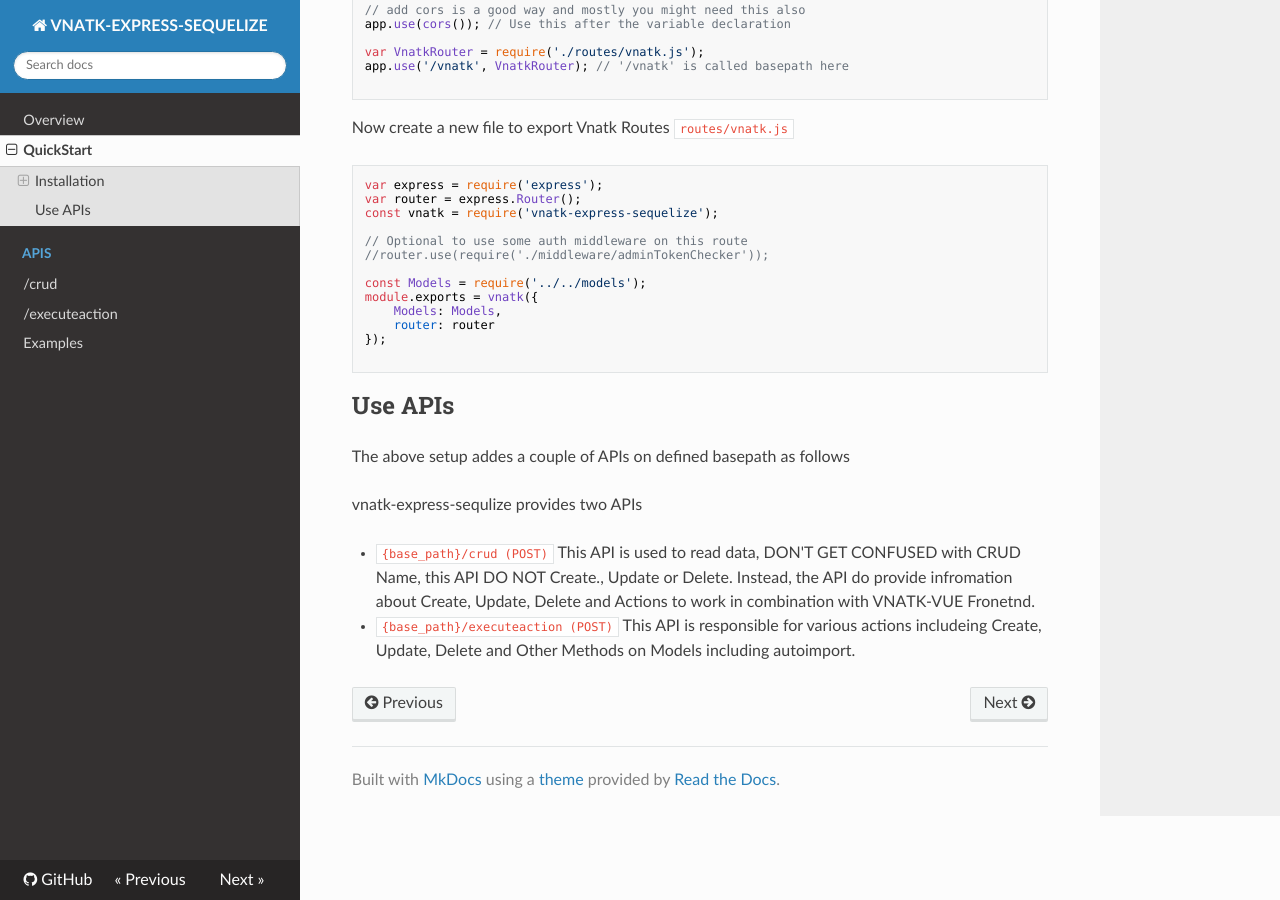
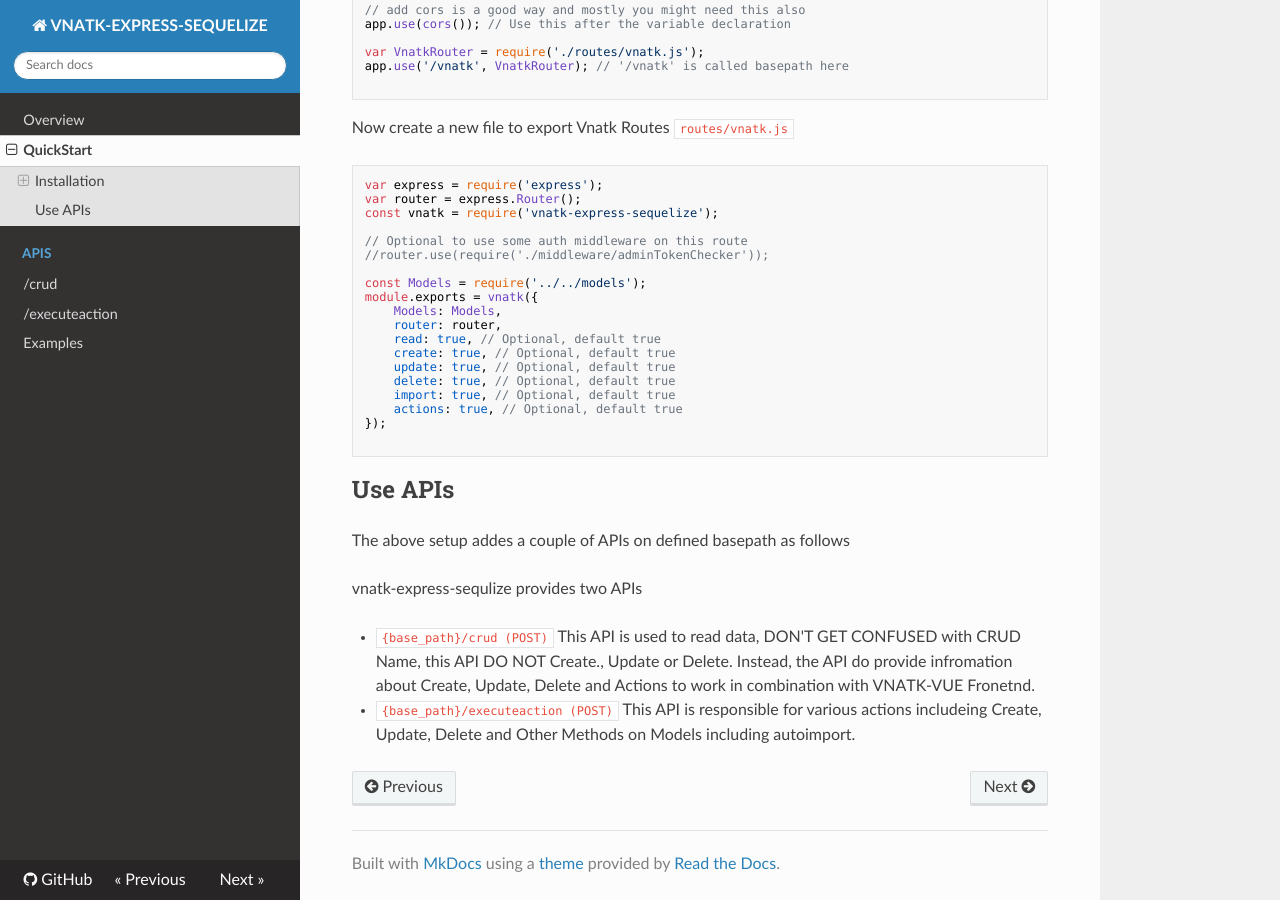
Before and after one commit to gowrav-vishwakarma/vnatk-express-sequelize, an MkDocs documentation site: the page built from docs/quickstart.md, in a window 1280 px wide and 900 px high, scrolled down 1315 px. Built offline with MkDocs 1.6.1, drawn with Linux system fonts in a browser that asks for light colours; nearby versions of some CDN libraries.

````diff
--- a/docs/quickstart.md
+++ b/docs/quickstart.md
@@ -85,7 +85,13 @@ const vnatk = require('vnatk-express-sequelize');
 const Models = require('../../models');
 module.exports = vnatk({
     Models: Models,
-    router: router
+    router: router,
+    read: true, // Optional, default true
+    create: true, // Optional, default true
+    update: true, // Optional, default true
+    delete: true, // Optional, default true
+    import: true, // Optional, default true
+    actions: true, // Optional, default true
 });
 
 ```
````
Also changed, not shown: index.js (+13 -7 lines).
